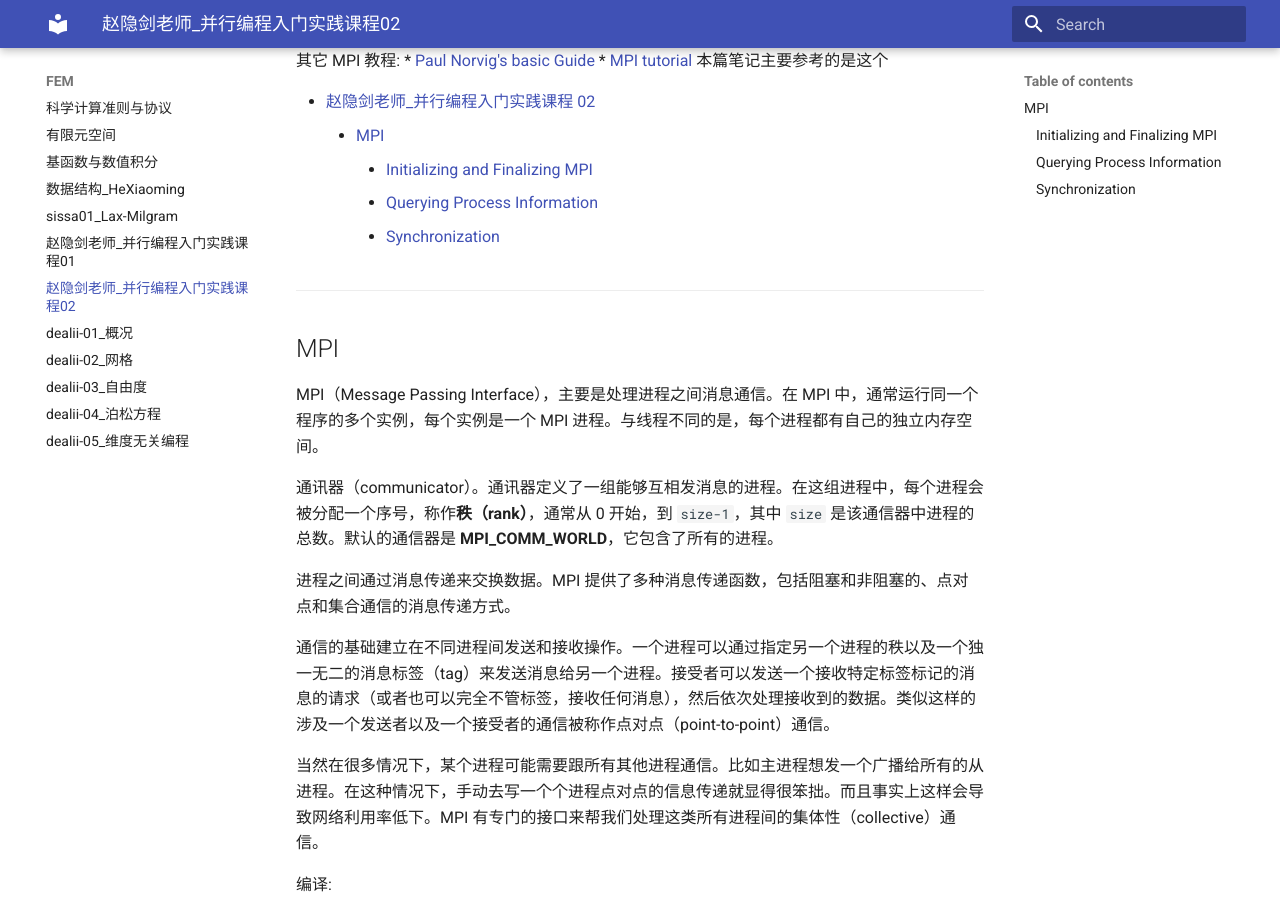
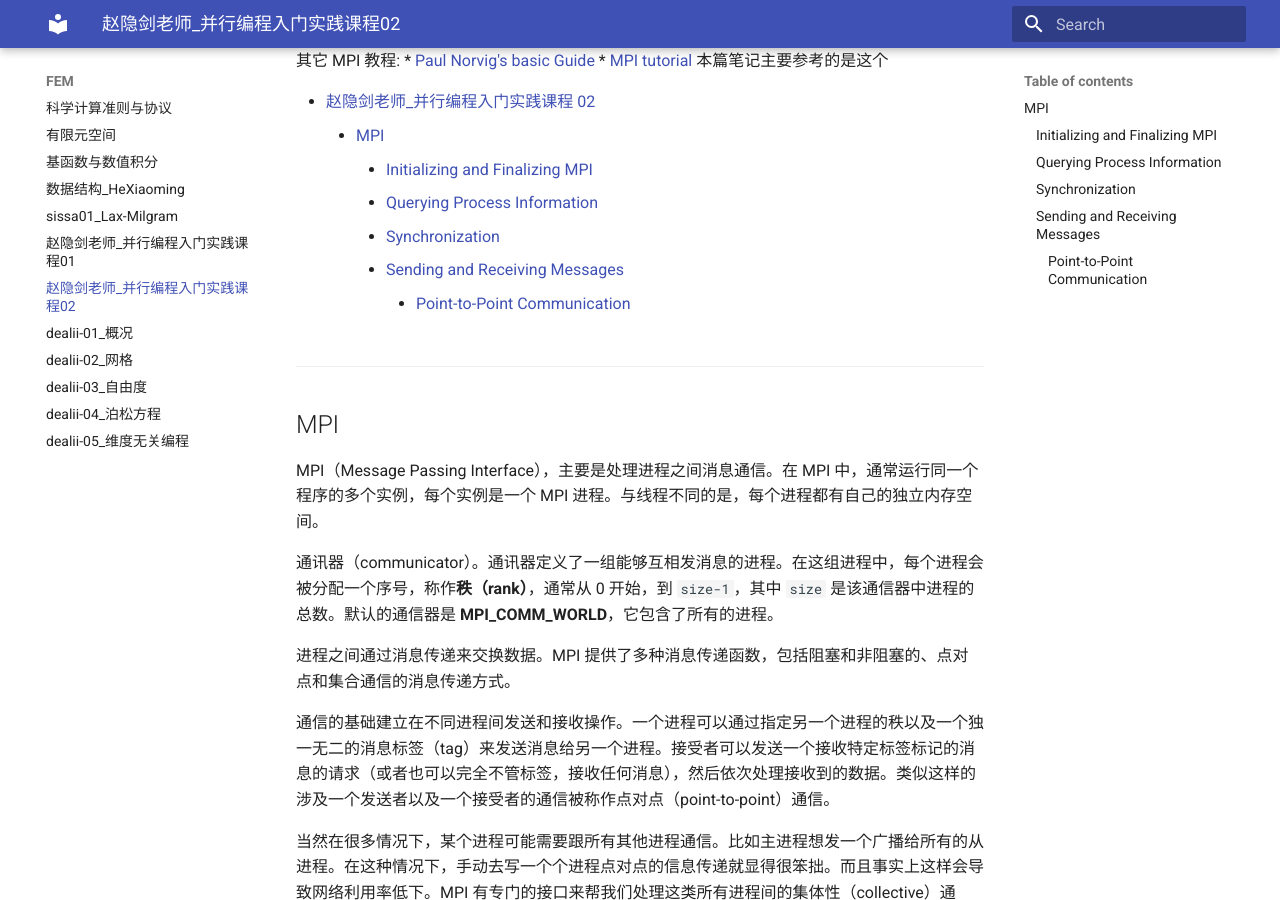
Before and after one commit to ymma98/technotes, an MkDocs documentation site: the page built from docs/FEM/赵隐剑老师_并行编程入门实践课程02.md, in a window 1280 px wide and 900 px high, scrolled down 303 px. Built offline with MkDocs 1.6.1 and Material for MkDocs 9.7.7, drawn with Linux system fonts in a browser that asks for light colours; some of the changed text lies outside the part shown.

Commit message:
docs/FEM/赵隐剑老师_并行编程入门实践课程02.md updated from https://stackedit.cn/

````diff
--- a/docs/FEM/赵隐剑老师_并行编程入门实践课程02.md
+++ b/docs/FEM/赵隐剑老师_并行编程入门实践课程02.md
@@ -75,9 +75,15 @@ std::cout << "Hello from rank " << world_rank << " out of " << world_size << "!\
 MPI_Barrier(MPI_COMM_WORLD);
 // All processes reach this point before continuing.
 ```
+
+### Sending and Receiving Messages
+
+#### Point-to-Point Communication
+
+
 <!--stackedit_data:
-eyJoaXN0b3J5IjpbMTczMjk1OTc1NCwtMTc4MTE3NSwtMjA3Mz
-MwNTYxLC0zMTQ0MDM2MjIsLTY0ODc3MzkwMiwtNzAyODgzODg5
-LC0yODYwODY2NzQsLTE1NTk3MDkxNDgsNzYyNDQ4MjkwLDE3Nz
-UyMDg3MTJdfQ==
+eyJoaXN0b3J5IjpbOTk5Mjg4MDg1LC0xNzgxMTc1LC0yMDczMz
+A1NjEsLTMxNDQwMzYyMiwtNjQ4NzczOTAyLC03MDI4ODM4ODks
+LTI4NjA4NjY3NCwtMTU1OTcwOTE0OCw3NjI0NDgyOTAsMTc3NT
+IwODcxMl19
 -->
````
